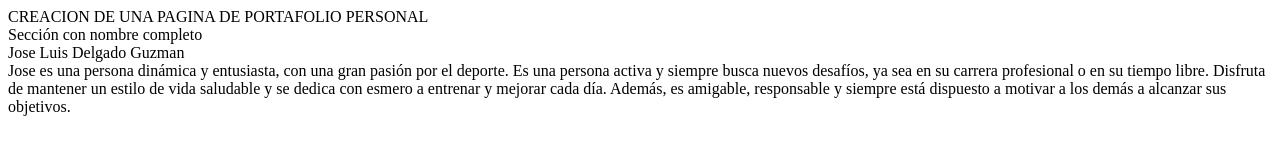
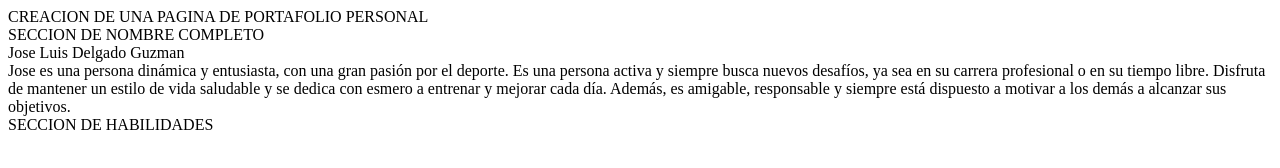
Before and after one commit to joseluisdlgd/punto-rubrica-1, a plain HTML site: page index.html in a window 1280 px wide. Drawn offline with Linux system fonts and the light colour scheme.

Commit message:
fifth commit

```diff
--- a/index.html
+++ b/index.html
@@ -7,11 +7,14 @@
 </head>
 <body>
     <div> CREACION DE UNA PAGINA DE PORTAFOLIO PERSONAL</div>
-    <div>Sección con nombre completo</div>
+    <div>SECCION DE NOMBRE COMPLETO</div>
     <div>Jose Luis Delgado Guzman</div>
     <div>Jose es una persona dinámica y entusiasta, con una gran pasión por el deporte.
         Es una persona activa y siempre busca nuevos desafíos, ya sea en su carrera profesional o en su tiempo libre.
          Disfruta de mantener un estilo de vida saludable y se dedica con esmero a entrenar y mejorar cada día. Además, es amigable,
         responsable y siempre está dispuesto a motivar a los demás a alcanzar sus objetivos.</div>
+
+    <div>SECCION DE HABILIDADES</div>
+
 </body>
 </html>
```
